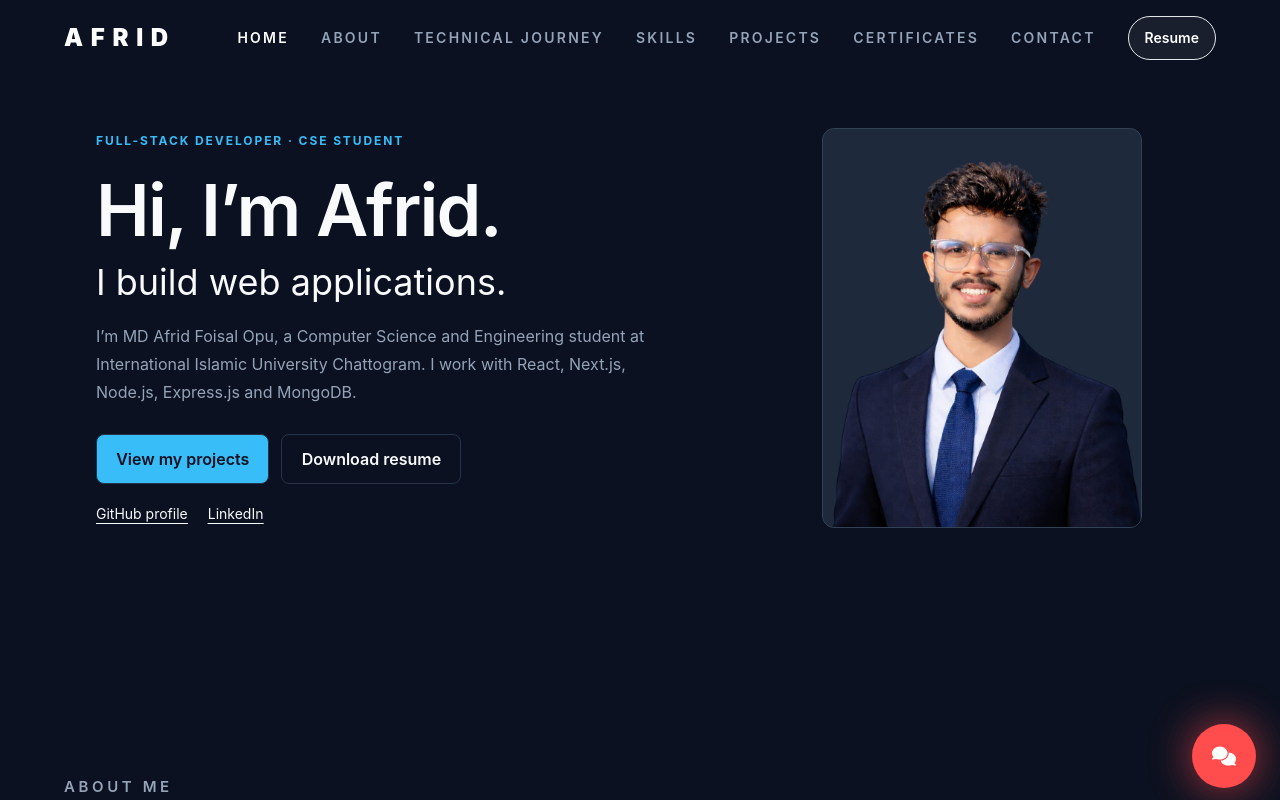
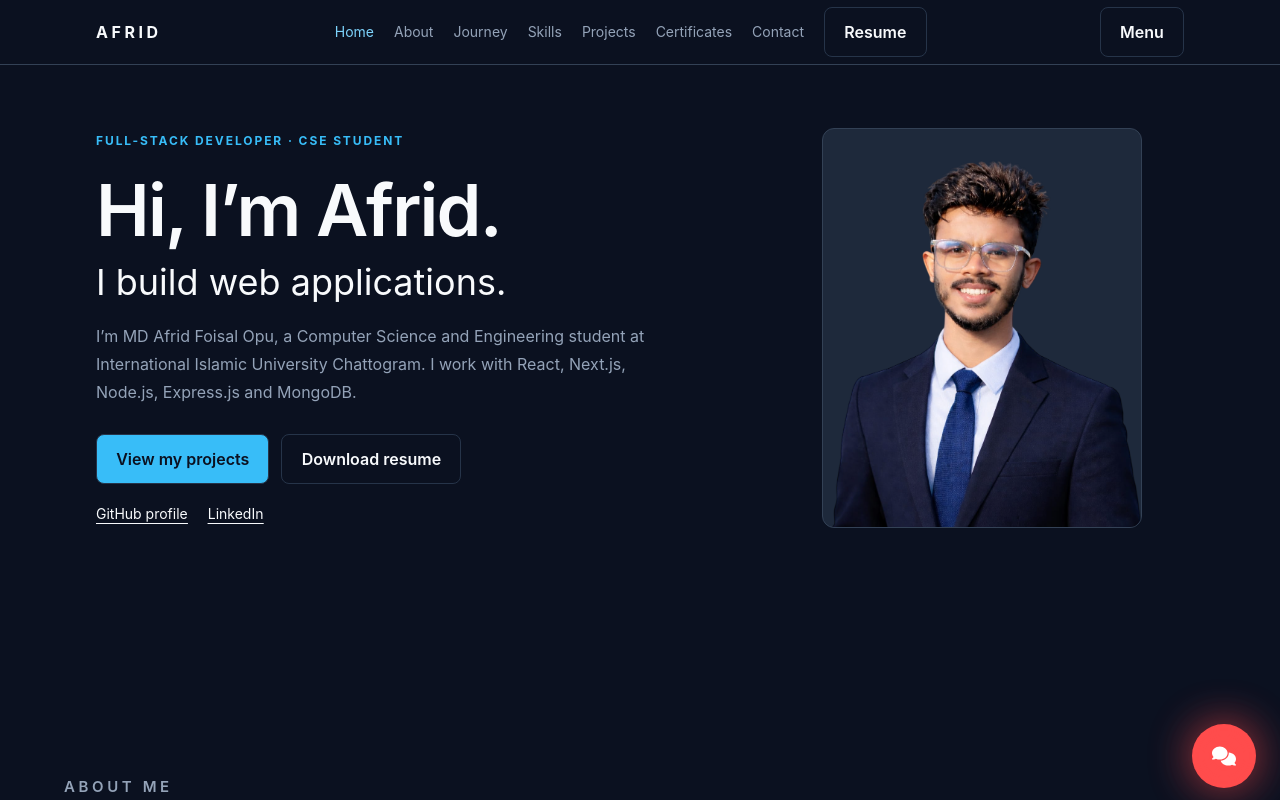
Before and after one commit to Afrid25/Afrid-3D-Portfolio, a React (Vite) app: page / in a window 1280 px wide. Shown: the top 800 px of the page. Built offline with nearby package versions, Linux system fonts and the light colour scheme.

Commit message:
feat: redesign responsive navigation and mobile menu

```diff
--- a/src/components/Navbar.jsx
+++ b/src/components/Navbar.jsx
@@ -1,182 +1,37 @@
-import { AnimatePresence, motion } from "framer-motion";
-import { useEffect, useState } from "react";
-
-import menuIcon from "../assets/navbar-menu.svg";
+import { useEffect, useRef, useState } from "react";
 import { navLinks } from "../constants";
 import { siteConfig } from "../constants/siteConfig";
-import { styles } from "../styles";
 
-const NAV_OFFSET = 88;
-
-const Navbar = () => {
-  const [active, setActive] = useState("Home");
-  const [open, setOpen] = useState(false);
-  const [scrolled, setScrolled] = useState(false);
-
+export default function Navbar() {
+  const sheet = useRef(null);
+  const [active, setActive] = useState("top");
   useEffect(() => {
-    const handleScroll = () => {
-      setScrolled(window.scrollY > 24);
+    const update = () => {
+      const current = navLinks.map(({ id }) => document.getElementById(id))
+        .filter(Boolean).filter(el => el.getBoundingClientRect().top <= 130)
+        .sort((a, b) => b.getBoundingClientRect().top - a.getBoundingClientRect().top)[0];
+      setActive(current?.id || "top");
     };
-
-    const handleKeyDown = (event) => {
-      if (event.key === "Escape") {
-        setOpen(false);
-      }
-    };
-
-    const handleResize = () => {
-      if (window.innerWidth >= 1024) {
-        setOpen(false);
-      }
-    };
-
-    handleScroll();
-    window.addEventListener("scroll", handleScroll);
-    window.addEventListener("keydown", handleKeyDown);
-    window.addEventListener("resize", handleResize);
-
-    return () => {
-      window.removeEventListener("scroll", handleScroll);
-      window.removeEventListener("keydown", handleKeyDown);
-      window.removeEventListener("resize", handleResize);
-    };
+    const wide = matchMedia("(min-width: 1024px)");
+    const close = () => { if (wide.matches) sheet.current?.close(); };
+    window.addEventListener("scroll", update, { passive:true });
+    wide.addEventListener("change", close);
+    return () => { window.removeEventListener("scroll", update); wide.removeEventListener("change", close); };
   }, []);
-
-  const scrollToSection = (id, attempt = 0) => {
-    const target = document.getElementById(id);
-
-    if (!target) {
-      if (attempt < 8) {
-        window.setTimeout(() => scrollToSection(id, attempt + 1), 75);
-      }
-      return;
-    }
-
-    const top =
-      id === "top" ? 0 : target.getBoundingClientRect().top + window.scrollY - NAV_OFFSET;
-
-    window.scrollTo({
-      top: Math.max(top, 0),
-      behavior: "smooth",
-    });
-
-    window.history.replaceState(null, "", `#${id}`);
-  };
-
-  const handleNavClick = (event, nav) => {
-    event.preventDefault();
-    const { id, title } = nav;
-
-    setActive(title);
-    setOpen(false);
-    scrollToSection(id);
-  };
-
-  return (
-    <nav
-      aria-label='Primary'
-      className={`${styles.paddingX} fixed top-0 z-40 w-full transition duration-300 ${
-        scrolled ? "border-b border-white/10 bg-primary/90 backdrop-blur-xl" : "bg-transparent"
-      }`}
-    >
-      <div className='mx-auto flex w-full max-w-7xl flex-col'>
-        <div className='flex items-center justify-between gap-4 py-4'>
-          <a
-            href='#top'
-            onClick={(event) => handleNavClick(event, { id: "top", title: "Home" })}
-            className='text-xl font-black uppercase tracking-[0.32em] text-white transition hover:text-[#ff8b8b] sm:text-2xl'
-          >
-            {siteConfig.shortName}
-          </a>
-
-          <ul className='hidden items-center gap-4 lg:flex xl:gap-8'>
-            {navLinks.map((nav) => (
-              <li key={nav.id}>
-                <a
-                  href={`#${nav.id}`}
-                  onClick={(event) => handleNavClick(event, nav)}
-                  className={`inline-flex min-h-[44px] items-center text-xs font-semibold uppercase tracking-[0.16em] transition duration-300 hover:text-white xl:text-sm ${
-                    active === nav.title ? "text-white" : "text-secondary"
-                  }`}
-                >
-                  {nav.title}
-                </a>
-              </li>
-            ))}
-            <li>
-              <a
-                href={siteConfig.resume.downloadUrl}
-                download
-                aria-label='Download Afrid resume as PDF'
-                className='inline-flex min-h-[44px] items-center justify-center rounded-full border border-white/12 bg-white/[0.06] px-4 text-sm font-semibold text-white transition duration-300 hover:border-white/25 hover:bg-white/[0.1]'
-              >
-                Resume
-              </a>
-            </li>
-          </ul>
-
-          <button
-            type='button'
-            aria-label='Toggle navigation menu'
-            aria-expanded={open}
-            aria-controls='mobile-navigation'
-            onClick={() => setOpen((value) => !value)}
-            className='inline-flex min-h-[48px] min-w-[48px] items-center justify-center rounded-full border border-white/10 bg-white/5 text-white transition hover:border-white/20 hover:bg-white/10 focus-visible:outline-none focus-visible:ring-2 focus-visible:ring-[#ff4c4c] focus-visible:ring-offset-2 focus-visible:ring-offset-[#050816] lg:hidden'
-          >
-            <img src={menuIcon} alt='' width='20' height='12' className='h-3 w-5 object-contain' />
-          </button>
-        </div>
-
-        <AnimatePresence initial={false}>
-          {open ? (
-            <motion.div
-              id='mobile-navigation'
-              initial={{ height: 0, opacity: 0 }}
-              animate={{ height: "auto", opacity: 1 }}
-              exit={{ height: 0, opacity: 0 }}
-              transition={{ duration: 0.28, ease: [0.22, 1, 0.36, 1] }}
-              className='overflow-hidden lg:hidden'
-            >
-              <motion.ul
-                initial={{ y: -12 }}
-                animate={{ y: 0 }}
-                exit={{ y: -12 }}
-                transition={{ duration: 0.2, ease: "easeOut" }}
-                className='mt-2 flex w-full flex-col gap-2 rounded-[28px] border border-white/10 bg-primary/95 p-4 shadow-[0_24px_70px_-40px_rgba(0,0,0,0.55)] backdrop-blur-xl'
-              >
-                {navLinks.map((nav) => (
-                  <li key={nav.id}>
-                    <a
-                      href={`#${nav.id}`}
-                      onClick={(event) => handleNavClick(event, nav)}
-                      className={`flex min-h-[52px] w-full items-center rounded-2xl border px-4 py-3 text-sm font-semibold uppercase tracking-[0.18em] transition duration-300 ${
-                        active === nav.title
-                          ? "border-[#ff4c4c]/35 bg-[#ff4c4c]/10 text-white"
-                          : "border-white/10 bg-white/[0.03] text-secondary hover:border-white/15 hover:bg-white/[0.07] hover:text-white"
-                      }`}
-                    >
-                      {nav.title}
-                    </a>
-                  </li>
-                ))}
-                <li>
-                  <a
-                    href={siteConfig.resume.downloadUrl}
-                    download
-                    aria-label='Download Afrid resume as PDF'
-                    onClick={() => setOpen(false)}
-                    className='flex min-h-[52px] w-full items-center justify-center rounded-2xl border border-white/10 bg-white px-4 py-3 text-sm font-bold uppercase tracking-[0.18em] text-[#0f0f0f] transition duration-300 hover:bg-white/90'
-                  >
-                    Resume
-                  </a>
-                </li>
-              </motion.ul>
-            </motion.div>
-          ) : null}
-        </AnimatePresence>
-      </div>
-    </nav>
-  );
-};
-
-export default Navbar;
+  const links = navLinks.map(({ id, title }) => (
+    <a key={id} href={`#${id}`} onClick={() => sheet.current?.close()} aria-current={active === id ? "location" : undefined}
+      className="block py-3 text-sm text-secondary hover:text-white aria-[current=location]:text-sky-300">{title}</a>
+  ));
+  const resume = <a href={siteConfig.resume.downloadUrl} download className="action">Resume</a>;
+  return <nav aria-label="Primary" className="fixed inset-x-0 top-0 z-40 border-b border-slate-700 bg-primary">
+    <div className="portfolio-wrap flex min-h-16 items-center justify-between">
+      <a href="#top" className="font-bold tracking-[.22em]">AFRID</a>
+      <div className="hidden items-center gap-5 lg:flex">{links}{resume}</div>
+      <button className="action lg:hidden" onClick={() => sheet.current.showModal()} aria-haspopup="dialog">Menu</button>
+      <dialog ref={sheet} aria-label="Navigation" className="ml-auto mr-0 h-dvh max-h-none w-72 bg-slate-900 p-6 text-white backdrop:bg-black/60">
+        <button className="action mb-3" onClick={() => sheet.current.close()}>Close menu</button>
+        {links}{resume}
+      </dialog>
+    </div>
+  </nav>;
+}
--- a/src/constants/index.js
+++ b/src/constants/index.js
@@ -37,7 +37,7 @@ export const navLinks = [
   },
   {
     id: "journey",
-    title: "Technical Journey",
+    title: "Journey",
   },
   {
     id: "skills",
```
